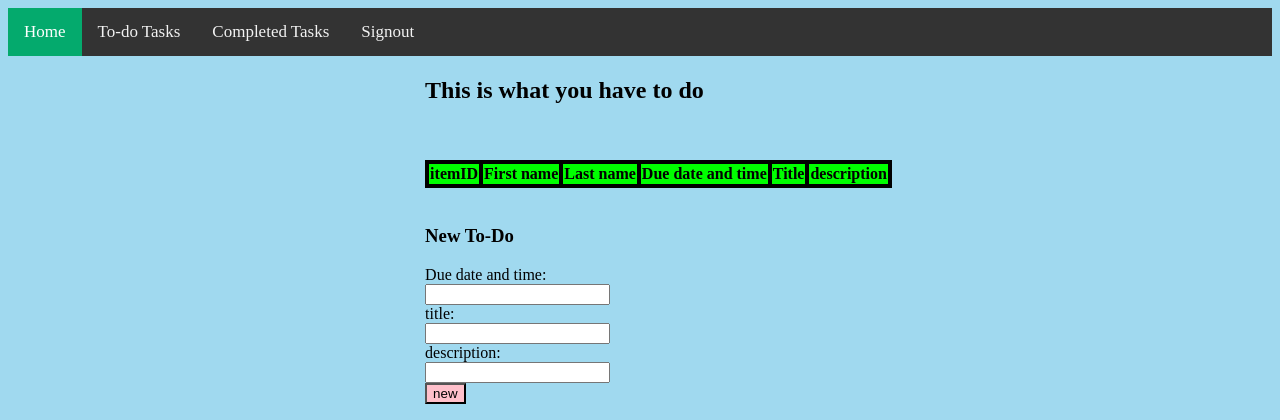
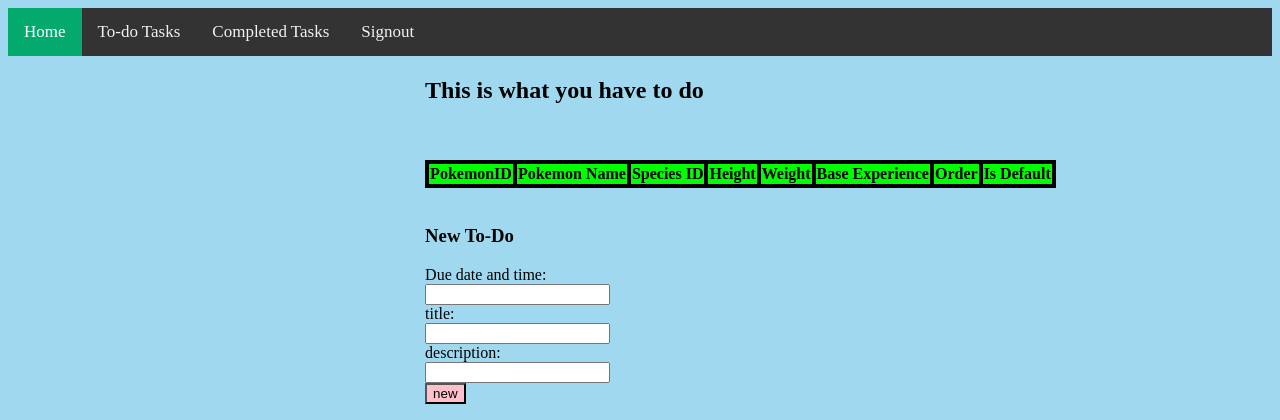
Before and after one commit to bd490/nohope, a PHP site: page /Todo.php in a window 1280 px wide. Shown: the top 420 px of the page. Run offline with PHP 8.4, Linux system fonts and the light colour scheme; the visitor is signed in with stand-in values (Sample User, id 1); data comes from the database, SQL or seed files in the repository; data that the repository does not hold is empty.

Commit message:
Update Todo.php

```diff
--- a/490 Project/Todo.php
+++ b/490 Project/Todo.php
@@ -29,8 +29,8 @@ $query3 = mysqli_query($conn,$sql3);
 $result3 = mysqli_fetch_assoc($query3);
 $resultstring3 = $result3['userlastname'];
 
-$pokemon = $_SESSION["pokename"];
-$sql4="SELECT * FROM `pokemon` WHERE  ORDER BY `id` ASC";
+
+$sql4="SELECT * FROM `Todo` WHERE `userfirstname` ='$resultstring2' AND `userlastname`='$resultstring3' ORDER BY `duedateandtime` ASC";
 //$sql4= "SELECT * FROM `Todo` WHERE `userfirstname`='$resultstring2' AND `userlastname`='$resultstring3'";
 //$sql4= "SELECT * FROM `Todo` ORDER BY 'duedateandtime' ASC WHERE `userfirstname`='$resultstring2' AND `userlastname`='$resultstring3'";
 $query4 = mysqli_query($conn,$sql4);
@@ -74,7 +74,7 @@ $query4 = mysqli_query($conn,$sql4);
 $result = mysqli_query($conn, $sql4); // First parameter is just return of "mysqli_connect()" function
 echo "<br>";
 echo "<table border='1' style=background-color:black>";
-echo"<tr style=background-color:lime><th>itemID</th><th>First name </th> <th>Last name</th> <th>Due date and time</th> <th>Title</th> <th> description</th></tr>";
+echo"<tr style=background-color:lime><th>PokemonID</th><th>Pokemon Name </th> <th>Species ID</th> <th>Height</th> <th>Weight</th> <th>Base Experience</th> <th>Order</th> <th>Is Default</th></tr>";
 while ($row = mysqli_fetch_assoc($result)) { // Important line !!! Check summary get row on array ..
     echo "<tr style=background-color:white>";
     foreach ($row as $field => $value) { // I you want you can right this line like this: foreach($row as $value) {
```
